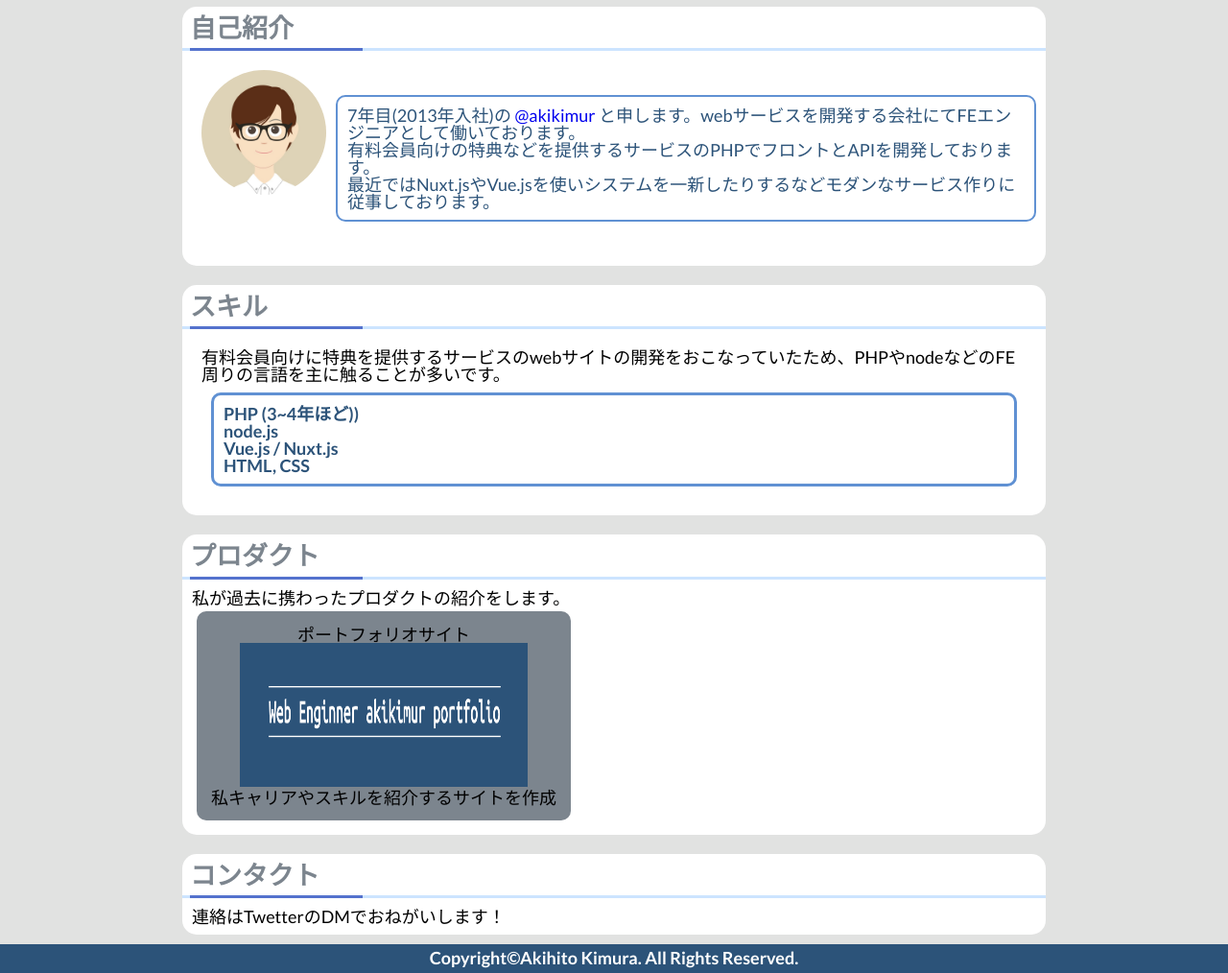
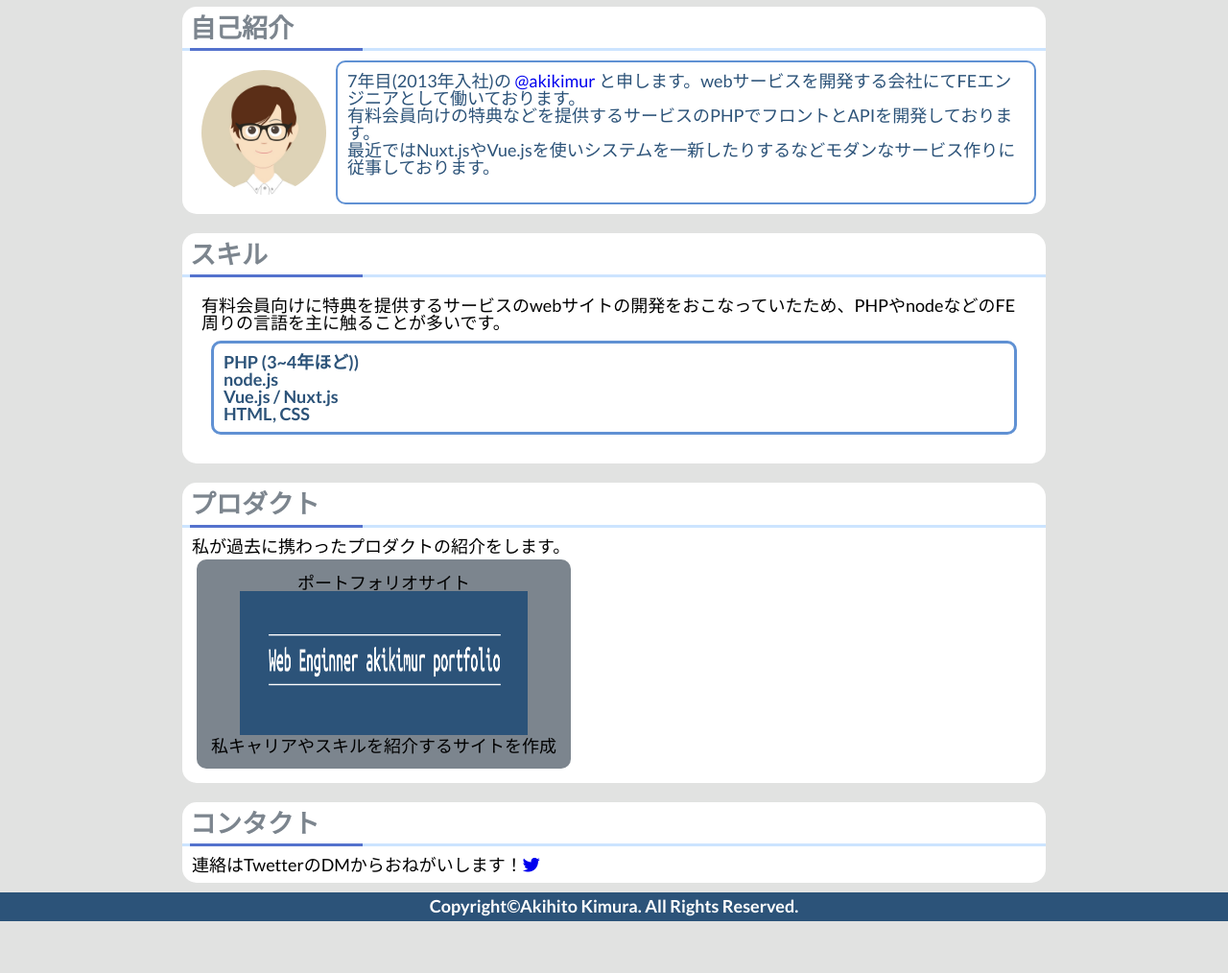
Before and after one commit to akikimur-dev/akikimur-portfolio, a website: page index.html in a window 1280 px wide. Shown: the part 366-1380 px from the top of the page at 96% size. After the commit the page ends 1326 px from the top, so only its background shows below. Drawn offline with Linux system fonts and the light colour scheme.

Commit message:
DMへのリンクを設定

```diff
--- a/index.html
+++ b/index.html
@@ -85,7 +85,7 @@
     <h1 class="Contact-title Title">コンタクト</h1>
     <div class="Contact__Inner">
       <p>
-       連絡はTwetterのDMでおねがいします！
+       連絡はTwetterのDMからおねがいします！<a href="https://twitter.com/kimukimu_dev"><i class="fab fa-twitter"></i></a>
       </p>
     </div>
   </section>
--- a/src/scss/style.scss
+++ b/src/scss/style.scss
@@ -146,8 +146,7 @@ ul{
       padding: 10px;
     }
     &-MainText {
-      padding: 10px 10px;
-      margin: 2em 0;
+      padding: 10px;
       color: $basecolor;
       background: #FFF;
       border: solid 2px #6091d3;
```
Also changed, not shown: css/style.css, css/style.min.css.
